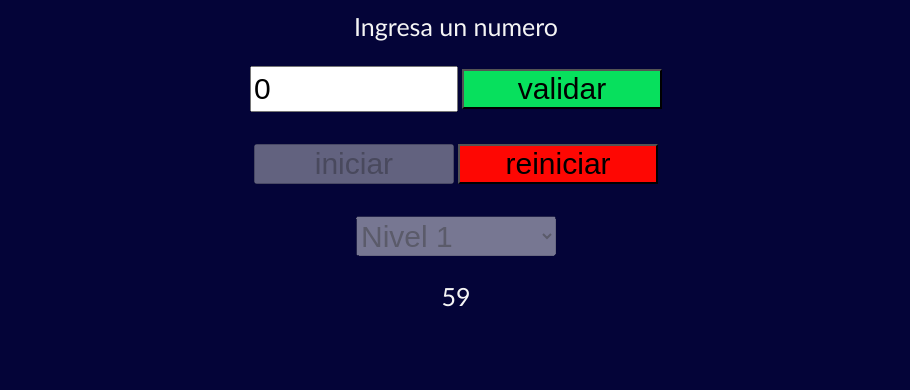
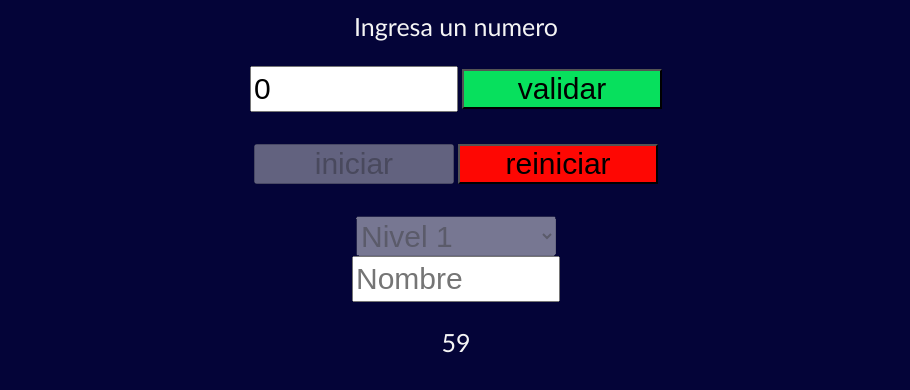
Before and after one commit to Jesusdrp09/Juego-numero-magico, a plain HTML site: page index.html in a window 1280 px wide. Both pictures are taken after a click on the button "iniciar". Shown: the part 116-506 px from the top of the page, without its empty margins (184-1094 px from the left). Drawn offline with Linux system fonts and the light colour scheme.

Commit message:
Juego con el nombre por consola

```diff
--- a/index.html
+++ b/index.html
@@ -19,6 +19,7 @@
         <option value="2">Nivel 2</option>
         <option value="3">Nivel 3</option>
     </select><br>
+    <input type="text" name="nombre" id="nombre" placeholder="Nombre">
     <p id="tiempo">tiempo restante: </p>
     <div id="reloj"></div>
 </body>
--- a/js/codigo.js
+++ b/js/codigo.js
@@ -6,12 +6,19 @@ let niveles = document.getElementById("niveles");
 let parrafo = document.getElementById("parrafo");
 let tiempoP = document.getElementById("tiempo");
 let numeroAleatorio = parseInt(Math.random()*1000+1);
+let nombre = document.getElementById("nombre");
 let gana = false;
 var tiempo = 60000;
 
 console.log(numeroAleatorio);
 
 iniciar.onclick = ()=>{
+    console.log(nombre.value);
+    console.log(localStorage.getItem(nombre.value));
+    for(i = 0; i < localStorage.length; i++){
+        console.log(localStorage.key(i));
+        console.log(localStorage.getItem(localStorage.key(i)));
+    }
     gana = false;
     tiempoP.hidden = false;
     habilitar();
@@ -68,6 +75,7 @@ function juego() {
                 iniciar.disabled = true;
                 niveles.disabled = true;
                 tiempoP.hidden = true;
+                localStorage.setItem(nombre.value, `${tiempo}`);
             }else if(numero.value < numeroAleatorio){
                 parrafo.innerText = `El numero es mayor`;
             }else if(numero.value > numeroAleatorio){
```
